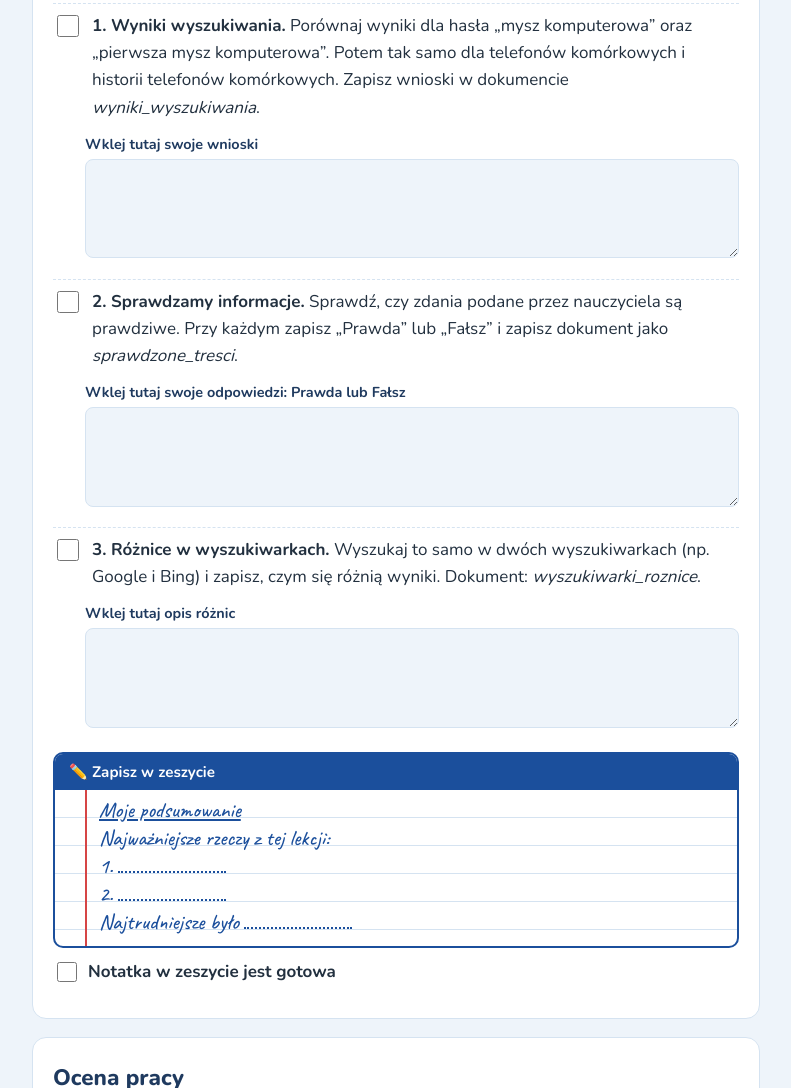
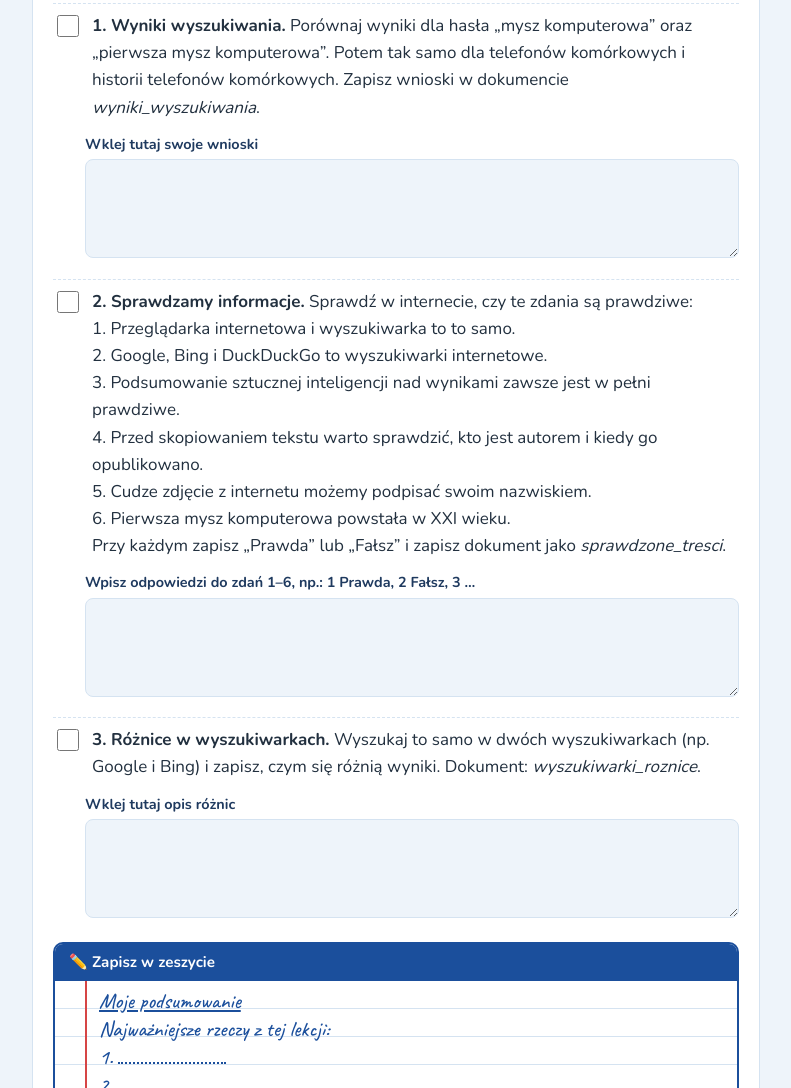
Before and after one commit to Rolha83/Galaktyka-informatyki, a plain HTML site: page lekcja_3_jak_szukac_informacji.html in a window 1280 px wide. Shown: the part 5574-6662 px from the top of the page, without its empty margins (244-1035 px from the left). Drawn offline with nearby package versions, Linux system fonts and the light colour scheme.

Commit message:
Update tasks and instructions in HTML file

```diff
--- a/lekcja_3_jak_szukac_informacji.html
+++ b/lekcja_3_jak_szukac_informacji.html
@@ -151,7 +151,7 @@ nav a:focus-visible,nav a:hover{border-color:var(--hand)}
 <h2>Czy już umiem?</h2>
 <p>Zrób samodzielnie. Zapisz odpowiedzi w dokumencie tekstowym.</p>
 <div class="task"><input type="checkbox" id="t13"><label for="t13"><b>1. Wyniki wyszukiwania.</b> Porównaj wyniki dla hasła „mysz komputerowa” oraz „pierwsza mysz komputerowa”. Potem tak samo dla telefonów komórkowych i historii telefonów komórkowych. Zapisz wnioski w dokumencie <i>wyniki_wyszukiwania</i>.</label></div>
-<div class="task"><input type="checkbox" id="t14"><label for="t14"><b>2. Sprawdzamy informacje.</b> Sprawdź, czy zdania podane przez nauczyciela są prawdziwe. Przy każdym zapisz „Prawda” lub „Fałsz” i zapisz dokument jako <i>sprawdzone_tresci</i>.</label></div>
+<div class="task"><input type="checkbox" id="t14"><label for="t14"><b>2. Sprawdzamy informacje.</b> Sprawdź w internecie, czy te zdania są prawdziwe:<br>1. Przeglądarka internetowa i wyszukiwarka to to samo.<br>2. Google, Bing i DuckDuckGo to wyszukiwarki internetowe.<br>3. Podsumowanie sztucznej inteligencji nad wynikami zawsze jest w pełni prawdziwe.<br>4. Przed skopiowaniem tekstu warto sprawdzić, kto jest autorem i kiedy go opublikowano.<br>5. Cudze zdjęcie z internetu możemy podpisać swoim nazwiskiem.<br>6. Pierwsza mysz komputerowa powstała w XXI wieku.<br> Przy każdym zapisz „Prawda” lub „Fałsz” i zapisz dokument jako <i>sprawdzone_tresci</i>.</label></div>
 <div class="task"><input type="checkbox" id="t15"><label for="t15"><b>3. Różnice w wyszukiwarkach.</b> Wyszukaj to samo w dwóch wyszukiwarkach (np. Google i Bing) i zapisz, czym się różnią wyniki. Dokument: <i>wyszukiwarki_roznice</i>.</label></div>
 <div class="notes"><b>✏️ Zapisz w zeszycie</b><div class="page">
 <p><u>Moje podsumowanie</u></p>
@@ -194,7 +194,7 @@ var D=document,key='lekcja3b',st={};
 try{st=JSON.parse(localStorage.getItem(key)||'{}')}catch(e){}
 function save(){try{localStorage.setItem(key,JSON.stringify(st))}catch(e){}}
 function after(id,node){var t=D.getElementById(id).closest('.task');t.parentNode.insertBefore(node,t.nextSibling)}
-var T={t5:'Wklej tutaj odpowiedź: rok i nazwa komputera',t6:'Wklej tutaj swoje wnioski z porównania stron',t7:'Wklej tutaj: autor, data publikacji, adres strony',t8:'Wklej tutaj odpowiedź',t10:'Wklej tutaj skopiowany fragment o Katarynce',t11:'Wklej tutaj źródło: autor, adres strony, data skopiowania',t12:'Wklej tutaj krótki fragment ulubionej piosenki lub wiersza',t13:'Wklej tutaj swoje wnioski',t14:'Wklej tutaj swoje odpowiedzi: Prawda lub Fałsz',t15:'Wklej tutaj opis różnic'};
+var T={t5:'Wklej tutaj odpowiedź: rok i nazwa komputera',t6:'Wklej tutaj swoje wnioski z porównania stron',t7:'Wklej tutaj: autor, data publikacji, adres strony',t8:'Wklej tutaj odpowiedź',t10:'Wklej tutaj skopiowany fragment o Katarynce',t11:'Wklej tutaj źródło: autor, adres strony, data skopiowania',t12:'Wklej tutaj krótki fragment ulubionej piosenki lub wiersza',t13:'Wklej tutaj swoje wnioski',t14:'Wpisz odpowiedzi do zdań 1–6, np.: 1 Prawda, 2 Fałsz, 3 …',t15:'Wklej tutaj opis różnic'};
 Object.keys(T).forEach(function(id){var d=D.createElement('div'),l=D.createElement('label'),x=D.createElement('textarea');d.className='ans';x.id='a_'+id;l.htmlFor=x.id;l.textContent=T[id];x.rows=3;x.value=st[x.id]||'';d.appendChild(l);d.appendChild(x);after(id,d)});
 function mkImg(id,label){var d=D.createElement('div');d.className='img';d.innerHTML='<span>'+label+'</span><div class="drop" tabindex="0"><input type="file" accept="image/*" aria-label="Wybierz plik z obrazkiem"><span>albo kliknij tutaj i naciśnij Ctrl+V, aby wkleić obrazek</span><img alt="Dodany obrazek"></div>';after(id,d);var box=d.querySelector('.drop'),im=d.querySelector('img'),f=d.querySelector('input');function set(file){if(!file||file.type.indexOf('image/')!==0)return;im.src=URL.createObjectURL(file);im.className='on';box.setAttribute('data-has','1');calc()}f.addEventListener('change',function(){set(f.files[0])});box.addEventListener('paste',function(e){var fl=(e.clipboardData||{}).files;if(fl&&fl.length)set(fl[0])})}
 mkImg('t3','Dodaj znaleziony obrazek bohatera');
```
